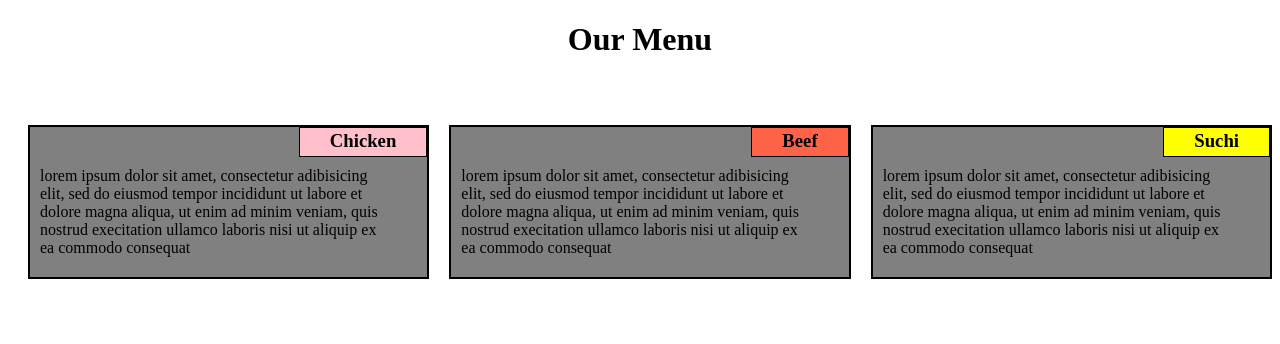
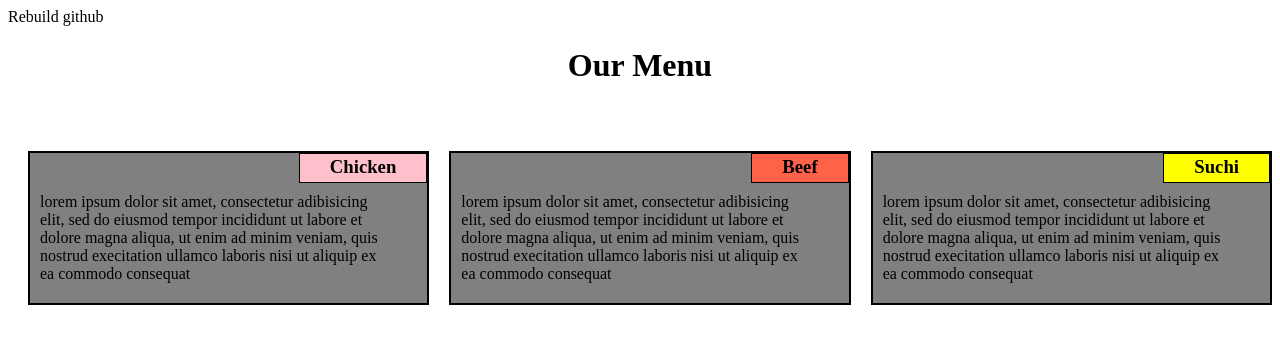
Before and after one commit to abdullah44-88/abdullah44-88.github.io, a plain HTML site: page Index.html in a window 1280 px wide. Drawn offline with Linux system fonts and the light colour scheme.

Commit message:
add text

```diff
--- a/Index.html
+++ b/Index.html
@@ -7,6 +7,7 @@
 </head>
 
 <body>
+  <span>Rebuild github</span>
   <h1>Our Menu</h1>
   <div class="container">
     <div class="row">
```
Lines whose indentation alone changed are shown as unchanged.
